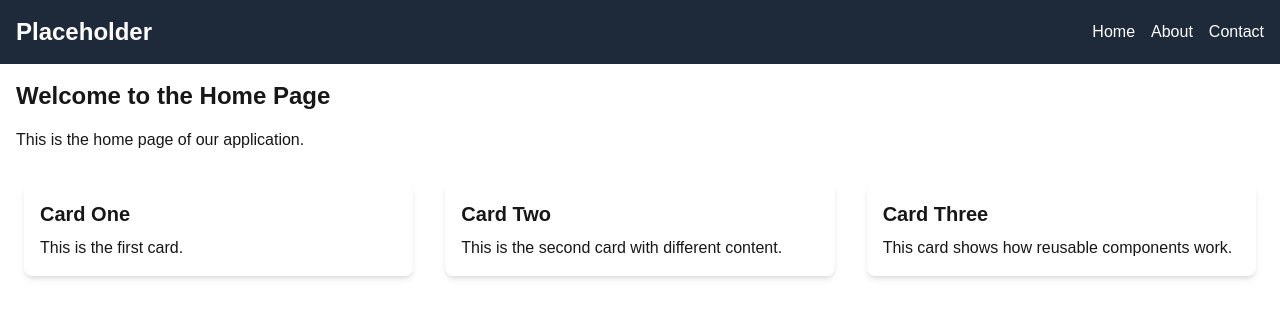
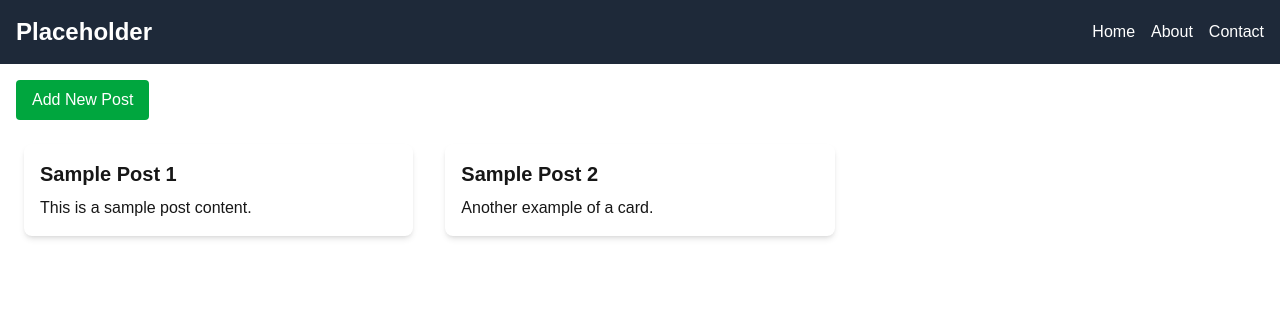
Before and after one commit to rasaq-ola/alx-project-0x02-setup, a Next.js app in the folder alx-project-0x02/: page /home in a window 1280 px wide. Shown: the top 318 px of the page. Built offline with nearby package versions, Linux system fonts and the light colour scheme.

Commit message:
feat: add PostModal for creating dynamic posts on /home

```diff
--- /dev/null
+++ b/alx-project-0x02/components/common/PostModal.tsx
@@ -0,0 +1,54 @@
+import React, { useState } from 'react';
+
+interface PostModalProps {
+  onClose: () => void;
+  onSubmit: (title: string, content: string) => void;
+}
+
+const PostModal: React.FC<PostModalProps> = ({ onClose, onSubmit }) => {
+  const [title, setTitle] = useState('');
+  const [content, setContent] = useState('');
+
+  const handleSubmit = (e: React.FormEvent) => {
+    e.preventDefault();
+    onSubmit(title, content);
+    setTitle('');
+    setContent('');
+    onClose();
+  };
+
+  return (
+    <div className="fixed inset-0 bg-black bg-opacity-50 flex items-center justify-center z-50">
+      <div className="bg-white p-6 rounded-md w-96">
+        <h2 className="text-xl font-semibold mb-4">Add New Post</h2>
+        <form onSubmit={handleSubmit}>
+          <input
+            className="w-full p-2 border mb-3"
+            type="text"
+            placeholder="Title"
+            value={title}
+            onChange={(e) => setTitle(e.target.value)}
+            required
+          />
+          <textarea
+            className="w-full p-2 border mb-3"
+            placeholder="Content"
+            value={content}
+            onChange={(e) => setContent(e.target.value)}
+            required
+          />
+          <div className="flex justify-end gap-2">
+            <button type="button" onClick={onClose} className="px-4 py-2 bg-gray-400 text-white rounded">
+              Cancel
+            </button>
+            <button type="submit" className="px-4 py-2 bg-blue-600 text-white rounded">
+              Submit
+            </button>
+          </div>
+        </form>
+      </div>
+    </div>
+  );
+};
+
+export default PostModal;
--- a/alx-project-0x02/pages/home.tsx
+++ b/alx-project-0x02/pages/home.tsx
@@ -1,21 +1,43 @@
-import React from 'react';
-import Header from '../components/layout/Header'
-import Card from '@/components/common/Card'
+import React, { useState } from 'react';
+import Header from '../components/layout/Header';
+import Card from '../components/common/Card';
+import PostModal from '../components/common/PostModal';
 
-const Home = () => {
-    return (
-	    <div>
+const Home: React.FC = () => {
+  const [posts, setPosts] = useState([
+    { title: 'Sample Post 1', content: 'This is a sample post content.' },
+    { title: 'Sample Post 2', content: 'Another example of a card.' },
+  ]);
+
+  const [showModal, setShowModal] = useState(false);
+
+  const handleAddPost = (title: string, content: string) => {
+    setPosts([{ title, content }, ...posts]);
+  };
+
+  return (
+    <div>
       <Header />
       <main className="p-4">
-        <h1 className="text-2xl font-bold mb-4">Welcome to the Home Page</h1>
-        <p className="mb-6">This is the home page of our application.</p>
+        <button
+          onClick={() => setShowModal(true)}
+          className="mb-4 px-4 py-2 bg-green-600 text-white rounded"
+        >
+          Add New Post
+        </button>
+
+        {showModal && (
+          <PostModal onClose={() => setShowModal(false)} onSubmit={handleAddPost} />
+        )}
+
         <div className="grid grid-cols-1 md:grid-cols-2 lg:grid-cols-3 gap-4">
-          <Card title="Card One" content="This is the first card." />
-          <Card title="Card Two" content="This is the second card with different content." />
-          <Card title="Card Three" content="This card shows how reusable components work." />
+          {posts.map((post, index) => (
+            <Card key={index} title={post.title} content={post.content} />
+          ))}
         </div>
       </main>
     </div>
-    );
-    }
+  );
+};
+
 export default Home;
```
